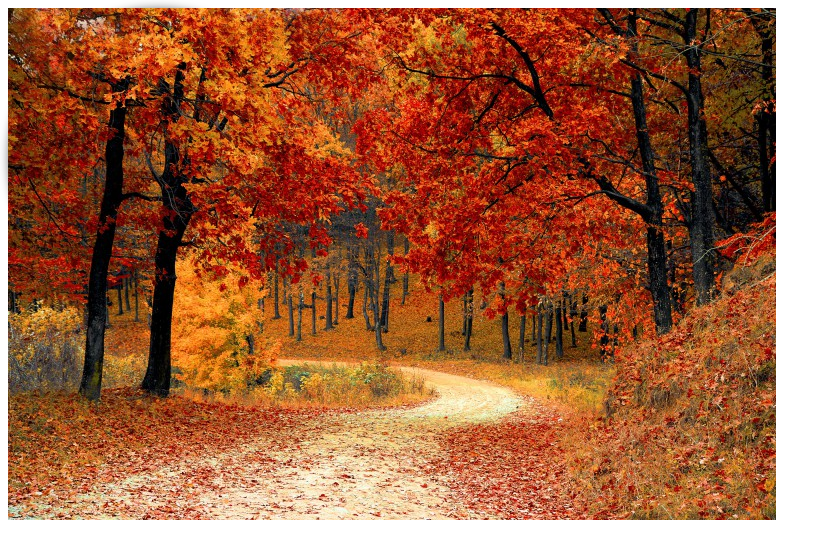
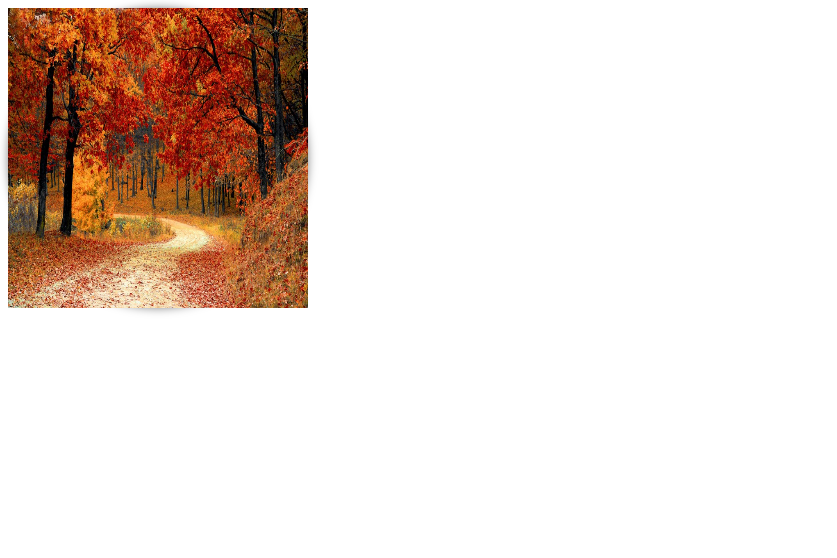
Before and after one commit to Esenov-Kubanychbek/my-first-repo, a plain HTML site: page index.html in a window 1280 px wide. Shown: the whole page, without its empty margins (0-837 px from the left). Drawn offline with Linux system fonts and the light colour scheme.

Commit message:
reduse imag

```diff
--- a/style.css
+++ b/style.css
@@ -5,3 +5,7 @@ div{
     box-shadow: 0 0 10px rgba(0, 0, 0, 0.507);
     border-radius: 100%;
 }
+div img{
+    width: 100%;
+    height: 100%;
+}
```
